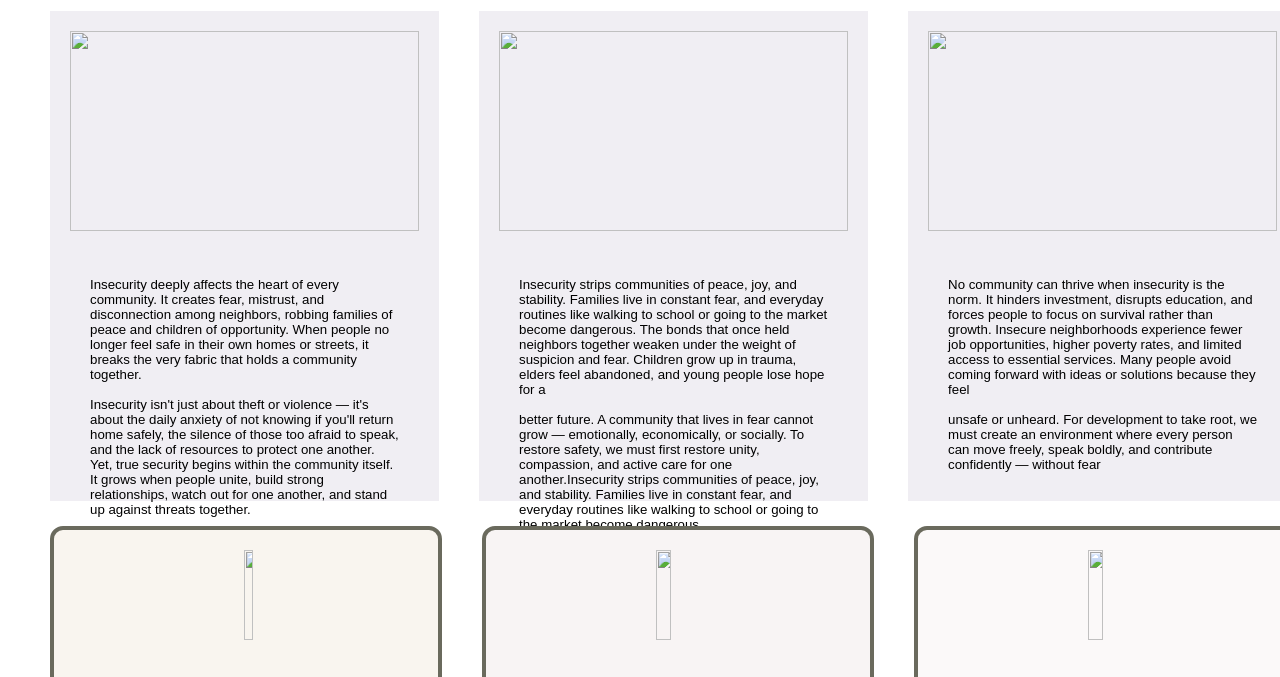
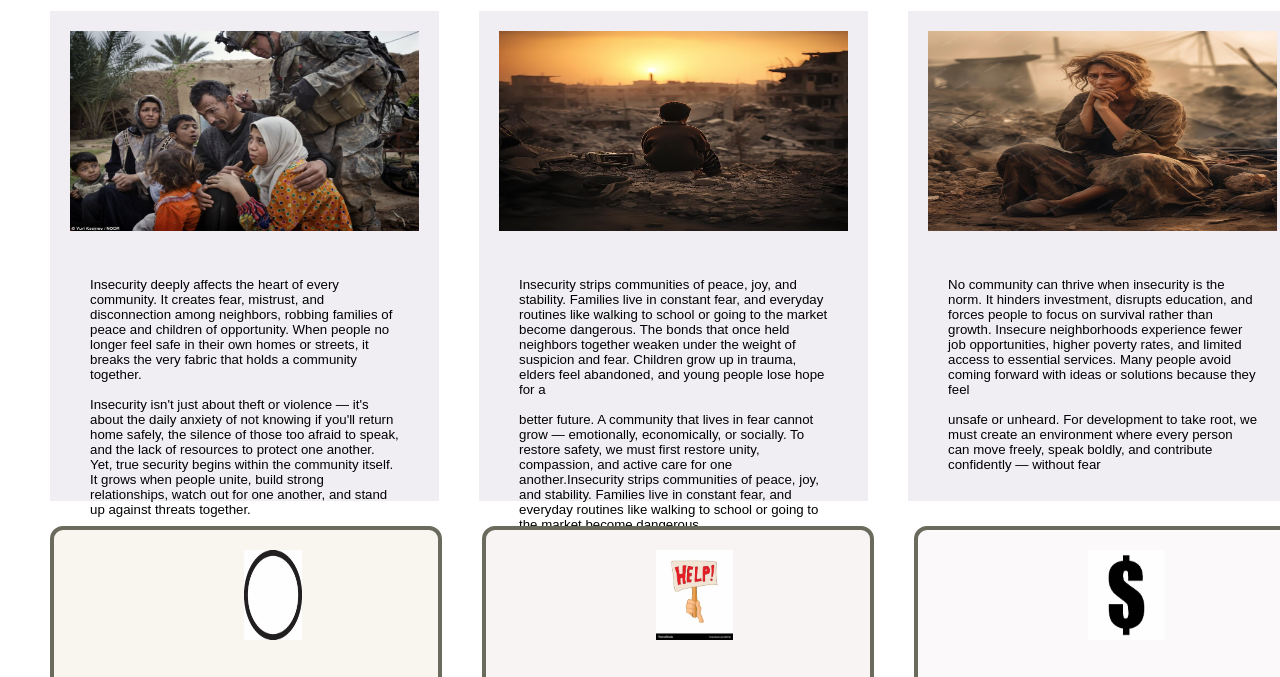
Before and after one commit to Bonfils-Ndabunguye/mwangazawebsite, a plain HTML site: page index.html in a window 1280 px wide. Shown: the part 581-1258 px from the top of the page. Drawn offline with Linux system fonts and the light colour scheme; the site is published under a folder, as on GitHub Pages, so addresses that start at the root find nothing.

Commit message:
index.html

```diff
--- a/index.html
+++ b/index.html
@@ -6,7 +6,7 @@
     <meta name="viewport" content="width=device-width, initial-scale=1.0">
     <title>NYAMAVILLA WEBSITE</title>
     <link rel="stylesheet" href="style.css">
-    <link rel="icon" href="/images/solidarity-heart-symbol-136841457.webp">
+    <link rel="icon" href="images/solidarity-heart-symbol-136841457.webp">
 </head>
 
 <body>
@@ -14,7 +14,7 @@
         <nav class="one">
             <ul>
                 <li class="two">
-                    <img src="./images/solidarity-heart-symbol-136841457.webp" alt="">
+                    <img src="images/solidarity-heart-symbol-136841457.webp" alt="">
                 </li>
                 <li> <a href="index.html">HOME</a></li>
                 <li> <a href="pages/about.html">ABOUT</a></li>
@@ -43,21 +43,21 @@
 
 <div class="addition">
     <div class="fam">
-        <img src="/images/ins family.jpg" alt="">
+        <img src="images/ins family.jpg" alt="">
         <h5>Insecurity deeply affects the heart of every community. It creates fear, mistrust, and disconnection among neighbors, robbing families of peace and children of opportunity. When people no longer feel safe in their own homes or streets, it breaks the very fabric that holds a community together. <br><br> Insecurity isn't just about theft or violence — it's about the daily anxiety of not knowing if you'll return home safely, the silence of those too afraid to speak, and the lack of resources to protect one another. Yet, true security begins within the community itself. It grows when people unite, build strong relationships, watch out for one another, and stand up against threats together.</h5>
     </div>
     <div class="son">
-        <img src="/images/ins son.jpg" alt="">
+        <img src="images/ins son.jpg" alt="">
         <h5>Insecurity strips communities of peace, joy, and stability. Families live in constant fear, and everyday routines like walking to school or going to the market become dangerous. The bonds that once held neighbors together weaken under the weight of suspicion and fear. Children grow up in trauma, elders feel abandoned, and young people lose hope for a <br><br> better future. A community that lives in fear cannot grow — emotionally, economically, or socially. To restore safety, we must first restore unity, compassion, and active care for one another.Insecurity strips communities of peace, joy, and stability. Families live in constant fear, and everyday routines like walking to school or going to the market become dangerous.  </h5>
     </div>
     <div class="wom">
-        <img src="/images/ins woman.avif" alt="">
+        <img src="images/ins woman.avif" alt="">
         <h5>No community can thrive when insecurity is the norm. It hinders investment, disrupts education, and forces people to focus on survival rather than growth. Insecure neighborhoods experience fewer job opportunities, higher poverty rates, and limited access to essential services. Many people avoid coming forward with ideas or solutions because they feel <br><br> unsafe or unheard. For development to take root, we must create an environment where every person can move freely, speak boldly, and contribute confidently — without fear </h5>
     </div>
  </div>
     <div class="lion">
         <div class="support">
-            <img src="/images/support.jfif" alt="">
+            <img src="images/support.jfif" alt="">
             <h2>Support community</h2>
             <h4>Becoming a supporter at bright <br>
                 future organisation is a better<br>
@@ -69,7 +69,7 @@
             </div>
         </div>
         <div class="help">
-            <img src="/images/help.jfif" alt="">
+            <img src="images/help.jfif" alt="">
             <h2>Help to support</h2>
             <h4>Becoming a voluteer at bright <br>
                 future organisation is a better <br>
@@ -82,7 +82,7 @@
             </h4>
         </div>
         <div class="donate">
-            <img src="/images/dollar.jfif" alt="">
+            <img src="images/dollar.jfif" alt="">
             <h2>Donate to help</h2>
             <h4>Becoming a donator at bright <br>
                 future organisationis is a better<br>
```
